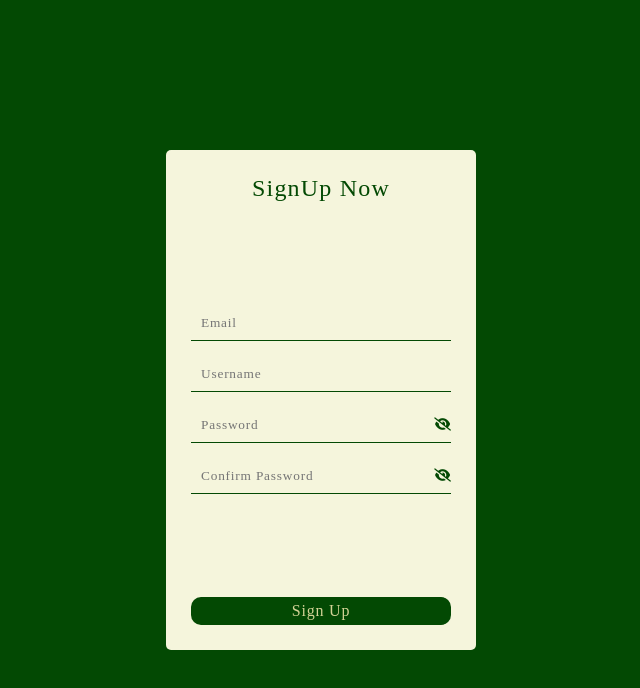
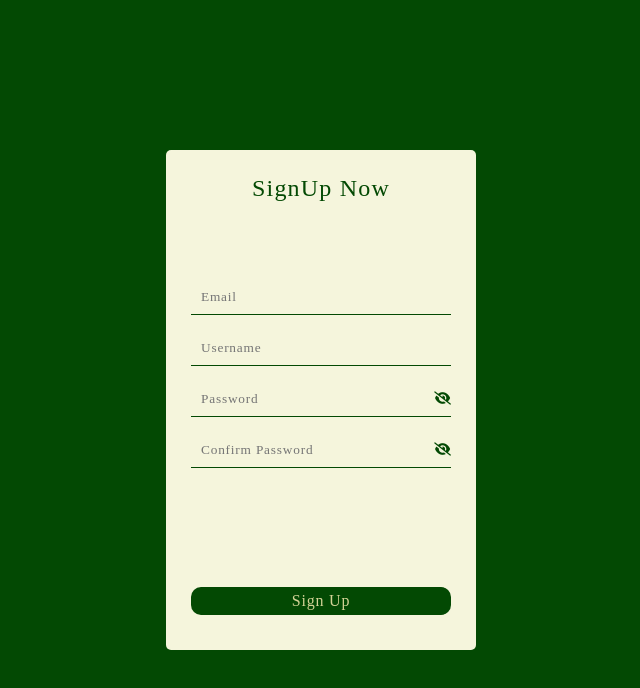
Before and after one commit to kalin-angelov/generate-jwt-frontend, a React (Vite) app: page /register in a window 1280 px wide. Shown: the top 688 px of the page, without its empty margins (319-959 px from the left). Built offline with nearby package versions, Linux system fonts and the light colour scheme; a web font is replaced by a local one.

Commit message:
edit: make some changes to the buttons in the form to be more user friendly

```diff
--- a/src/components/Register/Register.jsx
+++ b/src/components/Register/Register.jsx
@@ -65,7 +65,7 @@ const Register = () => {
                             onChange={(e) => setNewUser({...newUser, password: e.target.value})}
                         />
 
-                        <button className="toggle-btn" onClick={(e) => onTogglePassword(e)}>
+                        <button className="toggle-btn" type="button" tabIndex={-1} onClick={(e) => onTogglePassword(e)}>
                             {togglePassword ? <i className="fa-solid fa-eye"></i> : <i className="fa-solid fa-eye-slash"></i>}
                         </button>
                     </fieldset>
@@ -78,14 +78,14 @@ const Register = () => {
                             value={newUser.confPassword} onChange={(e) => setNewUser({...newUser, confPassword: e.target.value})}
                         />
 
-                        <button className="toggle-btn" onClick={(e) => onTogglePassword(e)}>
+                        <button className="toggle-btn" type="button" tabIndex={-1} onClick={(e) => onTogglePassword(e)}>
                             {togglePassword ? <i className="fa-solid fa-eye"></i> : <i className="fa-solid fa-eye-slash"></i>}
                         </button>
                     </fieldset>
 
+                    <button type="submit" onClick={(e) => {handleRegister(e)}} className="btn signUp-btn">Sign Up</button>
+
                 </form>
-
-                <button type="submit" onClick={(e) => {handleRegister(e)}} className="btn submit-btn">Sign Up</button>
 
             </article>
 
```
